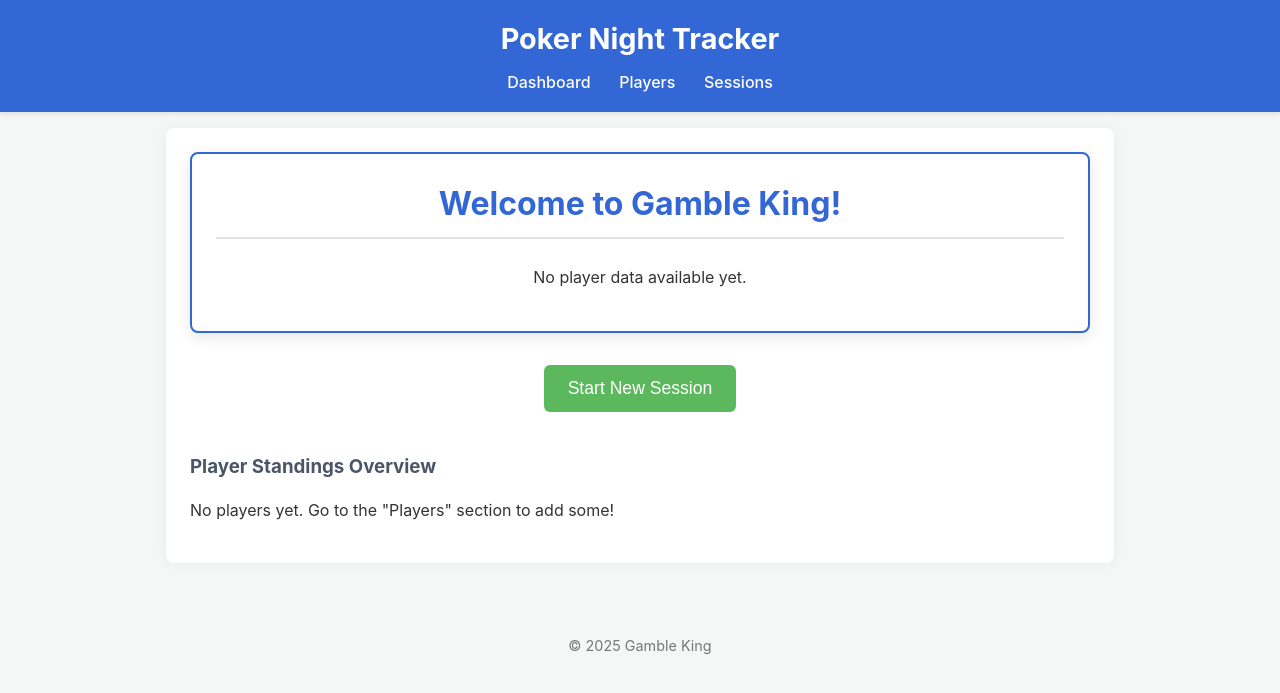
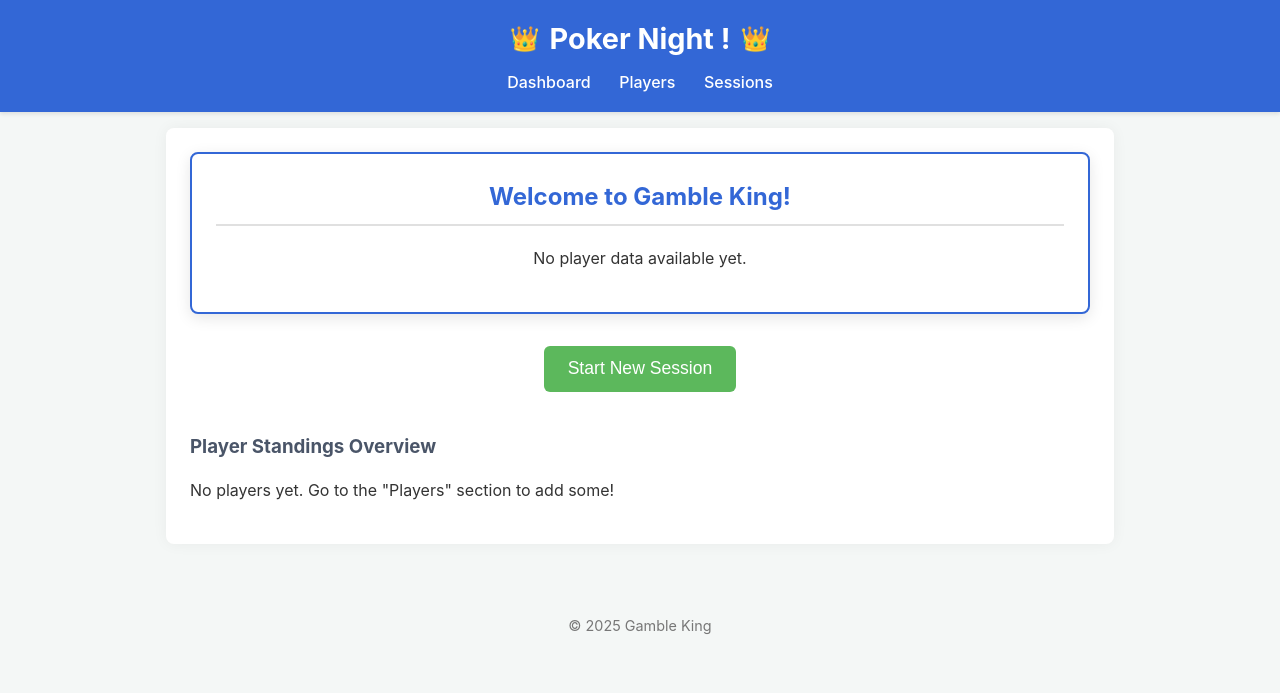
Before and after one commit to jlevangi/poker-night, a Flask app: page / in a window 1280 px wide. Shown: the top 693 px of the page. Run offline with Flask 2, Linux system fonts and the light colour scheme; data that the repository does not hold is empty.

Commit message:
looking good

```diff
--- a/frontend/static/css/style.css
+++ b/frontend/static/css/style.css
@@ -15,9 +15,24 @@ header {
     box-shadow: 0 2px 4px rgba(0, 0, 0, 0.1);
 }
 
+/* Royal header basic styles - more details in responsive-fixes.css */
+.royal-header {
+    display: flex;
+    align-items: center;
+    justify-content: center;
+    width: 100%;
+}
+
+.royal-crown {
+    font-size: 1.5rem;
+    margin: 0 10px;
+    flex-shrink: 0;
+}
+
 header h1 {
     margin: 0;
     font-size: 1.8rem;
+    text-align: center;
 }
 
 nav {
@@ -203,7 +218,7 @@ button:hover,
 .gamble-king-container h2 {
     margin-top: 0;
     color: #3367D6;
-    font-size: 2rem;
+    font-size: 1.5rem;
 }
 
 .gamble-king-name {
--- a/frontend/static/js/app.js
+++ b/frontend/static/js/app.js
@@ -290,7 +290,7 @@ document.addEventListener('DOMContentLoaded', () => {
                     <button class="quick-action-btn" id="session-action-btn">Start New Session</button>
                 </div>`;
 
-        html += '<h3>Player Standings Overview</h3>';
+        html += '<div class="dashboard-content"><h3>Player Standings Overview</h3>';
         if (playersSummary.length === 0) {
             html += '<p>No players yet. Go to the "Players" section to add some!</p>';
         } else {
@@ -315,7 +315,7 @@ document.addEventListener('DOMContentLoaded', () => {
                         <td>
                             ${isGambleKing ? '<span class="crown-icon">👑</span> ' : ''}
                             <a href="#player/${player.player_id}">${player.name}</a>
-                            ${isGambleKing ? ' <span class="gamble-king-label">Gamble King</span>' : ''}
+                            ${isGambleKing ? '<div class="gamble-king-label-container"><span class="gamble-king-label">Gamble King</span></div>' : ''}
                         </td>
                         <td>${player.games_played}</td>
                         <td class="${profitClass}">$${player.net_profit.toFixed(2)}</td>
@@ -326,6 +326,7 @@ document.addEventListener('DOMContentLoaded', () => {
                         </tbody>
                     </table>
                 </div>
+            </div>
             `;
         }
 
@@ -471,9 +472,10 @@ document.addEventListener('DOMContentLoaded', () => {
                 html += `
                     <tr${isGambleKing ? ' class="gamble-king-row"' : ''}>
                         <td>
+
+                            <a href="#player/${player.player_id}">${player.name}</a>
                             ${isGambleKing ? '<span class="crown-icon">👑</span> ' : ''}
-                            <a href="#player/${player.player_id}">${player.name}</a>
-                            ${isGambleKing ? ' <span class="gamble-king-label">Gamble King</span>' : ''}
+                            ${isGambleKing ? '<div class="gamble-king-label-container"><span class="gamble-king-label">Gamble King</span></div>' : ''}
                         </td>
                         <td>${stats.games_played}</td>
                         <td class="${profitClass}">$${stats.net_profit.toFixed(2)}</td>
--- a/frontend/templates/index.html
+++ b/frontend/templates/index.html
@@ -9,6 +9,7 @@
     <meta http-equiv="Pragma" content="no-cache" />
     <meta http-equiv="Expires" content="0" />
     <title>Gamble King</title>    <link rel="stylesheet" href="{{ versioned_url('css/style.css') }}">
+    <link rel="stylesheet" href="{{ versioned_url('css/responsive-fixes.css') }}">
     <link rel="manifest" href="{{ url_for('serve_manifest') }}">
     <link rel="stylesheet" href="https://cdnjs.cloudflare.com/ajax/libs/font-awesome/5.15.4/css/all.min.css">
 
@@ -22,7 +23,11 @@
 </head>
 
 <body>    <header>
-        <h1>Poker Night Tracker</h1>
+        <div class="royal-header">
+            <span class="royal-crown left">👑</span>
+            <h1>Poker Night !</h1>
+            <span class="royal-crown right">👑</span>
+        </div>
         <nav class="desktop-nav">
             <a href="#dashboard">Dashboard</a>
             <a href="#players">Players</a>
```
Also changed, not shown: other parts of frontend/static/css/style.css (+22 -9 lines).
